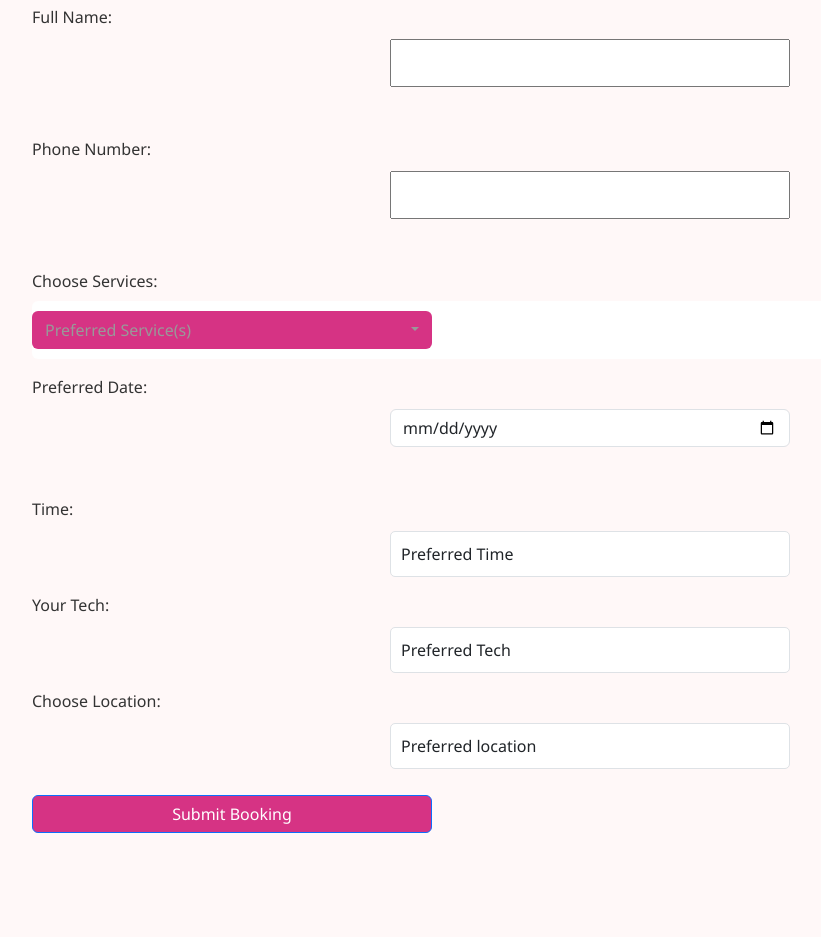
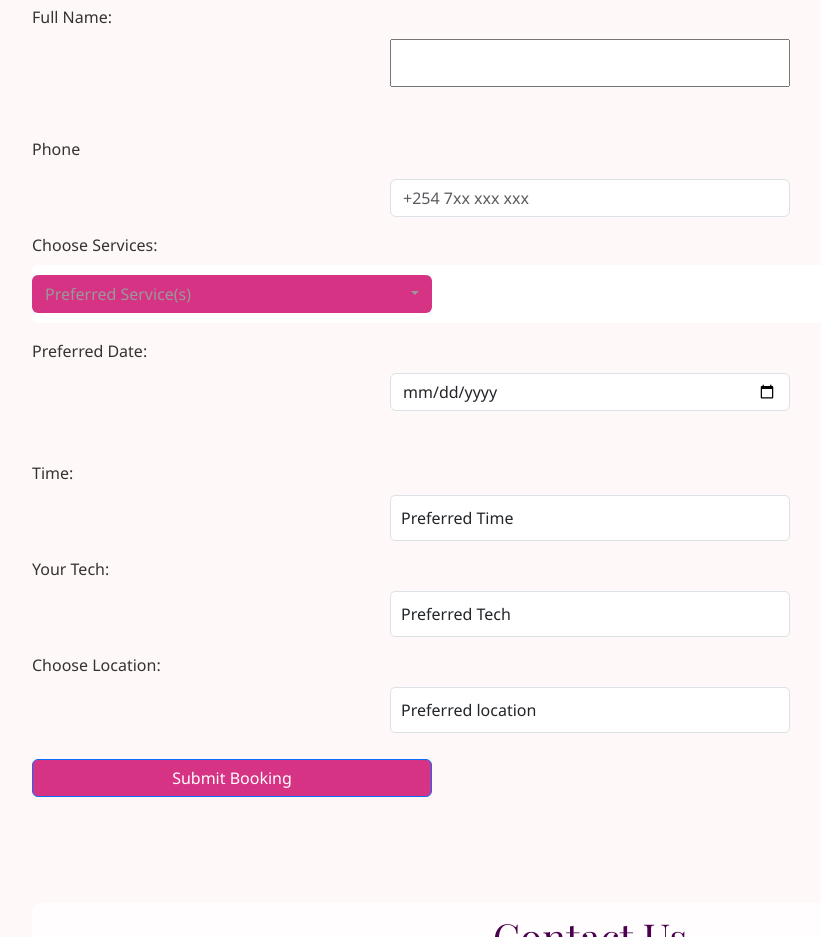
Before and after one commit to V-allary/TRENDYNAILSSPOT, a website: page index.html in a window 1280 px wide. Shown: the part 4262-5199 px from the top of the page, without its empty margins (50-871 px from the left). Drawn offline with nearby package versions, Linux system fonts and the light colour scheme.

Commit message:
Add files via upload

```diff
--- a/index.html
+++ b/index.html
@@ -186,10 +186,10 @@
         <input type="text" id="name" name="name"  required /><br/>
       </div>
       <div class="mb-3">
-        <label for="phone">Phone Number:</label><br/>
-        <input type="tel" id="phone" name="phone"  required /><br/>
-      </div>
-
+          <label class="form-label">Phone</label>
+          <input id="phone" type="tel" class="form-control" placeholder="+254 7xx xxx xxx" required>
+          <div class="invalid-feedback">Phone is required.</div>
+        </div>
       <div class="mb-3">
         <label for="service" class="form-label">Choose Services:</label>
         <select id="service" name="service[]" class="selectpicker form-control" multiple data-live-search="true" title="Preferred Service(s)">
```
